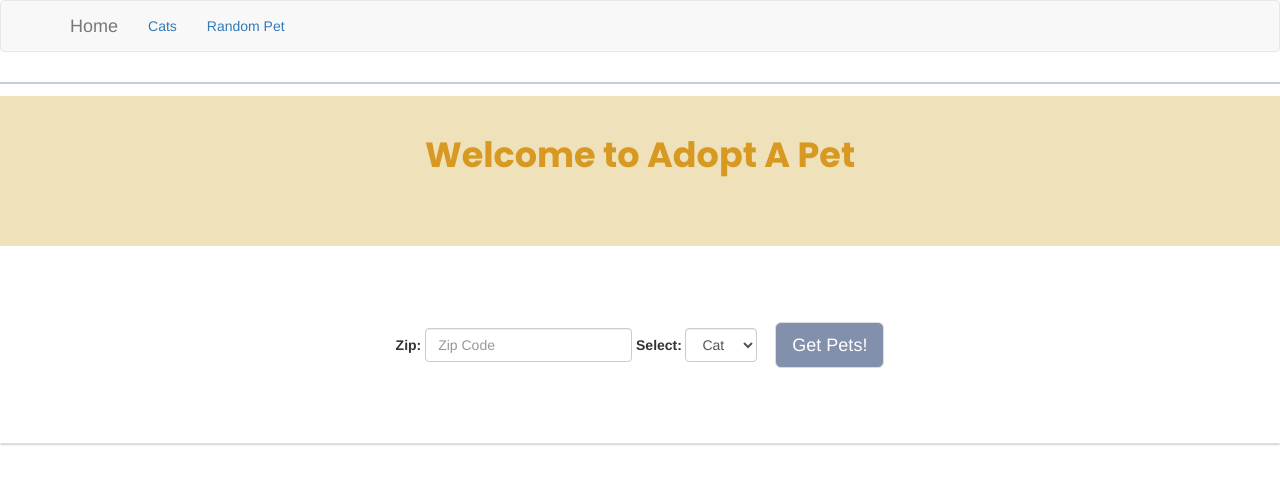
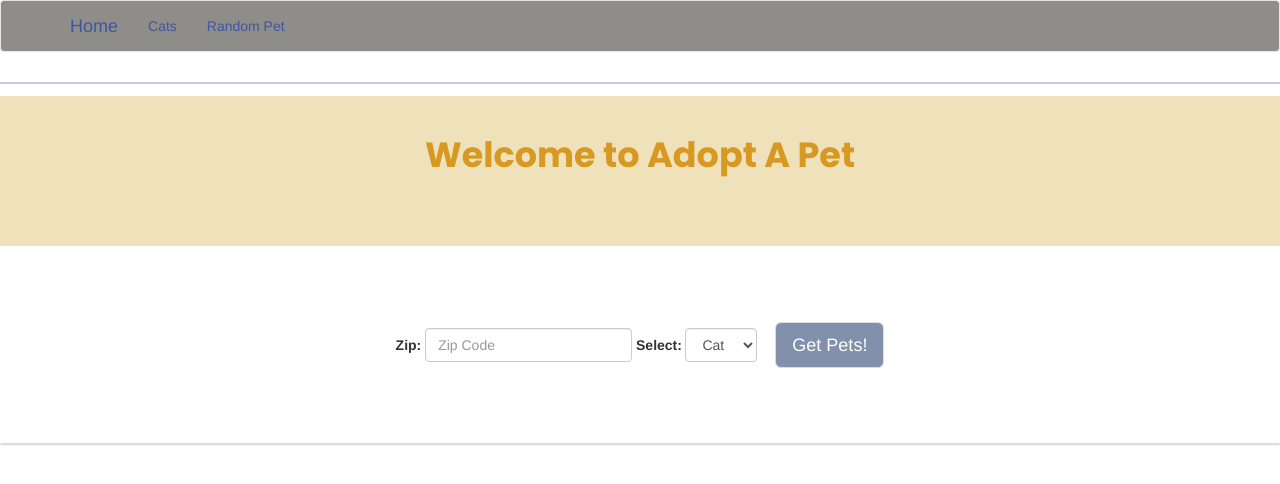
Before and after one commit to AutumnJ/adopt-a-pet-game, a React (Create React App) app in the folder client/: page / in a window 1280 px wide. Shown: the top 484 px of the page. Built offline with nearby package versions, Linux system fonts and the light colour scheme.

Commit message:
stylin' that navbar

```diff
--- a/client/src/App.css
+++ b/client/src/App.css
@@ -38,3 +38,14 @@
 #table-container, #table-container td {
     border: 5px dotted #C5CBE3;
 }
+
+.thumbnail h5, .thumbnail p {
+  text-align: left;
+}
+
+.navbar-default .navbar-brand, .navbar a {
+  color: #4056A1;
+}
+.navbar {
+  background-color: #8E8D8A;
+}
```
